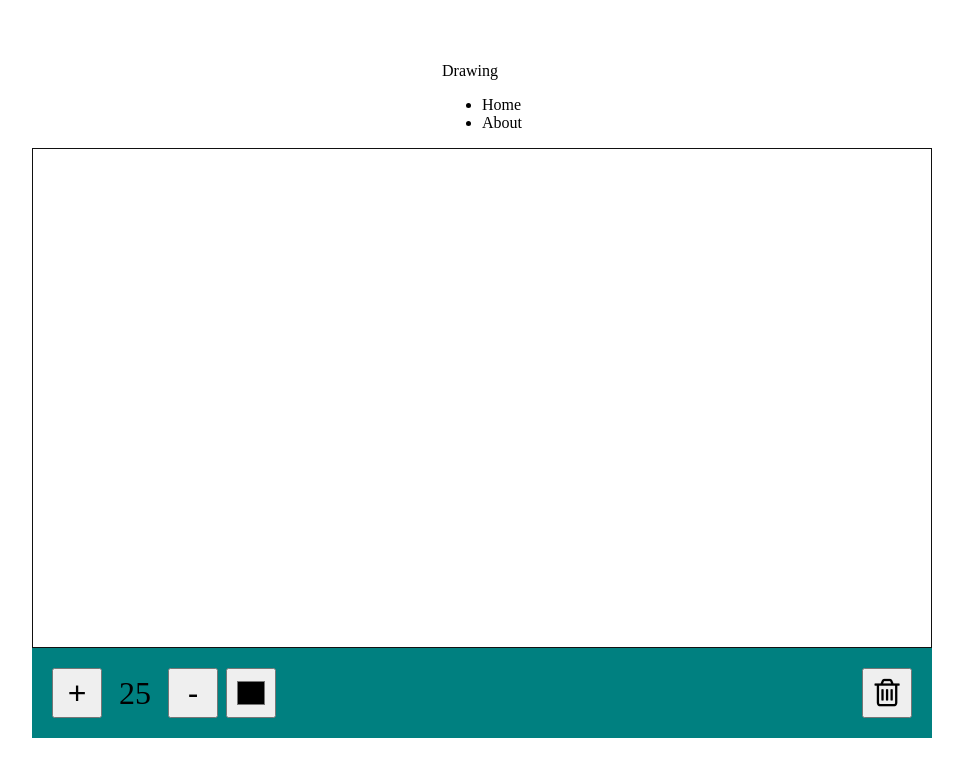
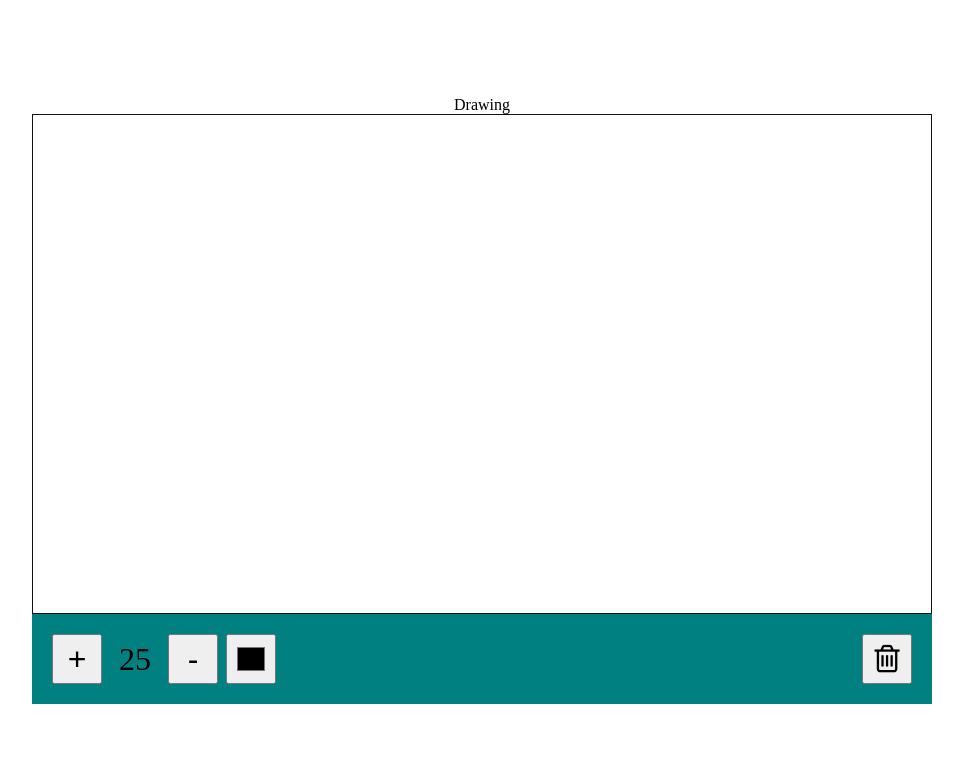
Before and after one commit to mikkie383/coolApp, a plain HTML site: page drawing-app/draw.html in a window 1280 px wide. Shown: the whole page, without its empty margins (158-1121 px from the left). Drawn offline with Linux system fonts and the light colour scheme.

Commit message:
Update draw.html
Cleaned up

```diff
--- a/drawing-app/draw.html
+++ b/drawing-app/draw.html
@@ -10,11 +10,7 @@
 </head>
 <body>
     <div class="headd">
-        <div class="logo">Drawing</div>
-        <ul>
-            <li>Home</li>
-            <li>About</li>
-        </ul>
+    <div class="logo">Drawing</div>
 
     </div>
     <canvas id="canvas" width="900" height="500"></canvas>
```
